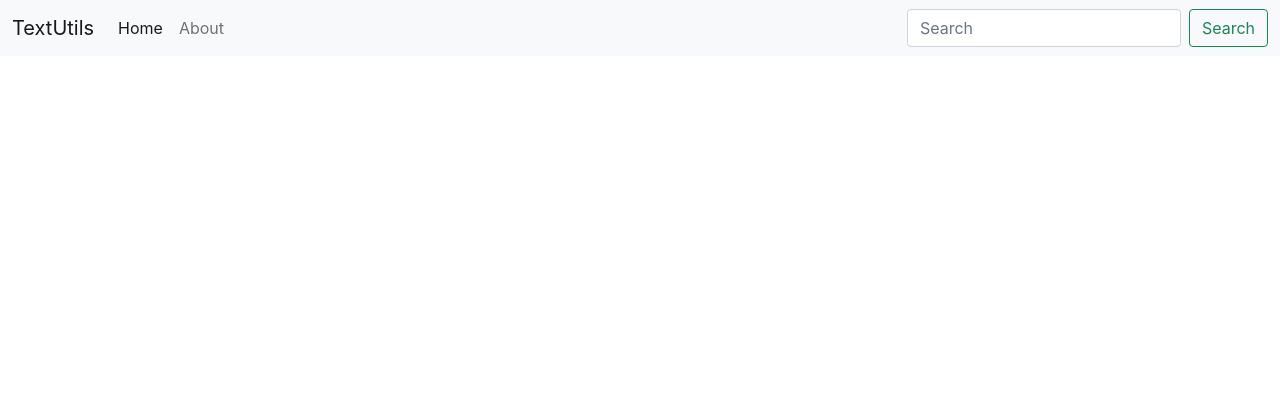
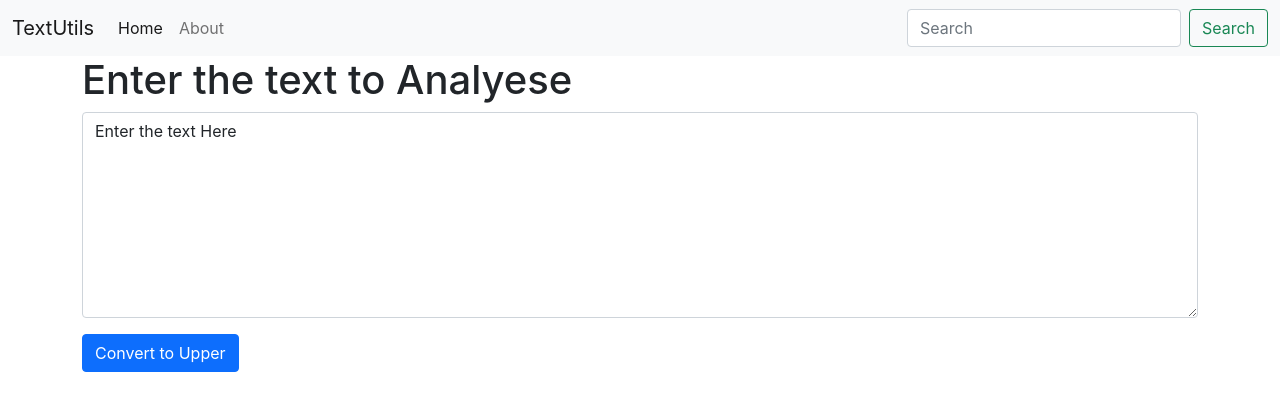
Before and after one commit to YadunandanaVR/textutils, a React (Create React App) app: page / in a window 1280 px wide. Shown: the top 410 px of the page. Built offline with nearby package versions, Linux system fonts and the light colour scheme.

Commit message:
Learn about state, hooks, handling events

```diff
--- a/src/App.js
+++ b/src/App.js
@@ -1,11 +1,15 @@
 import "./App.css";
 import Navbar from "./components/Navbar.js";
+import TextForm from "./components/TextForm";
 
 function App() {
   return (
     <>
+      {/* <Navbar/> */}
       <Navbar title="TextUtils" home="Home" about="About" />
-      {/* <Navbar/> */}
+      <div className="container">
+        <TextForm heading="Enter the text to Analyese" />
+      </div>
     </>
   );
 }
--- /dev/null
+++ b/src/components/TextForm.js
@@ -0,0 +1,26 @@
+import React, { useState } from "react";
+
+export default function TextForm(props) {
+  const [text, setText] = useState("Enter the text Here");
+
+  const HandleOnUpClick = () => {
+    //console.log("clicked")
+    let newText = text.toUpperCase();
+    setText(newText);
+  };
+
+  const HandleOnClick = (event) => {
+    //console.log("clicked on input")
+    setText(event.target.value);
+  };
+
+  return (
+    <div>
+      <h1>{props.heading}</h1>
+      <div className="mb-3">
+        <textarea className="form-control" id="my-box" rows="8" value={text}onChange={HandleOnClick}></textarea>
+      </div>
+      <button className="btn btn-primary" onClick={HandleOnUpClick}> Convert to Upper</button>
+    </div>
+  );
+}
```
